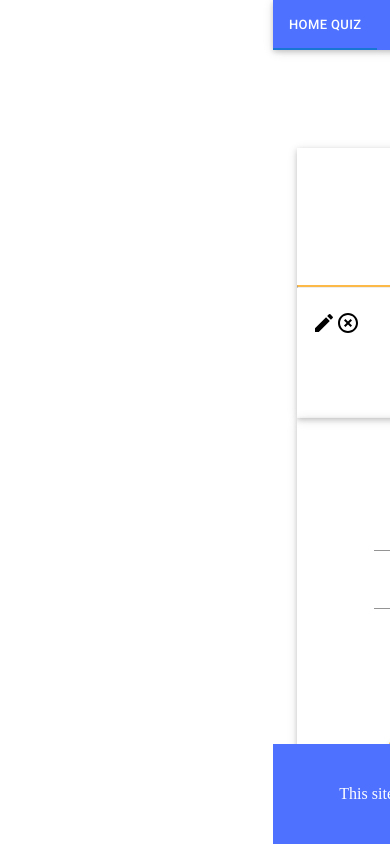
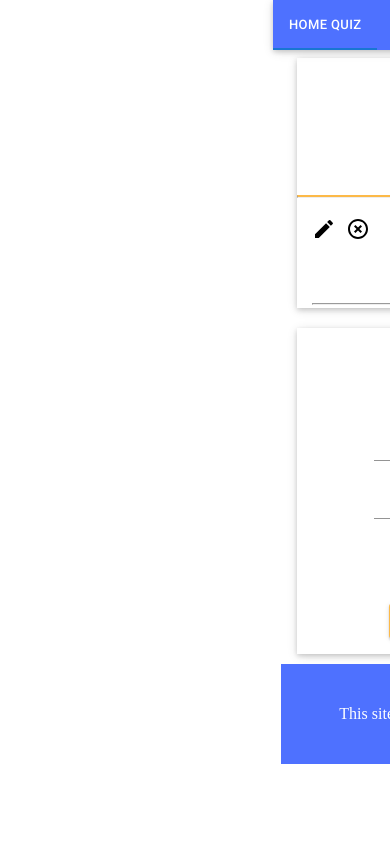
Before and after one commit to asaf6024/Reservation-System, a React (Create React App) app: page / in a window 390 px wide. Built offline with nearby package versions, Linux system fonts and the light colour scheme; data requests are answered from the project's data file.

Commit message:
last updates for deplopy

```diff
--- a/db.json
+++ b/db.json
@@ -1,22 +1,22 @@
 {
   "reservations": [
     {
-      "id": 269,
+      "id": 545,
       "firstName": "ישראל",
       "lastName": "ישראלי",
       "dateOfReservation": "2021-10-29"
     },
     {
-      "id": 560,
-      "firstName": "ליאור",
-      "lastName": "לוי",
-      "dateOfReservation": "2021-10-30"
+      "id": 767,
+      "firstName": "רוני",
+      "lastName": "כהן",
+      "dateOfReservation": "2021-10-06"
     },
     {
-      "id": 853,
-      "firstName": "רוני",
-      "lastName": "כהן",
-      "dateOfReservation": "2021-10-27"
+      "id": 567,
+      "firstName": "אסף",
+      "lastName": "אלמוג",
+      "dateOfReservation": "2021-10-30"
     }
   ]
 }
--- a/src/App.css
+++ b/src/App.css
@@ -10,3 +10,8 @@ html {
   position: relative;
   top: 100px;
 }
+@media only screen and (max-width: 600px) {
+  .container {
+    top: 10px;
+  }
+}
--- a/src/components/Edit/Edit.js
+++ b/src/components/Edit/Edit.js
@@ -151,7 +151,6 @@ const Edit = ({ reservationSelected, isUpdate, setIsUpdate, setReservations, res
                             type='text'
                             id="firstName"
                             name='firstName'
-                            placeholder='שם פרטי'
                             value={firstName}
                             onChange={e => setFirstName(e.target.value)}
                             ref={inputRef}
@@ -175,7 +174,6 @@ const Edit = ({ reservationSelected, isUpdate, setIsUpdate, setReservations, res
                             required
                             type='text'
                             id="lastName"
-                            placeholder='שם משפחה'
                             name='lastName'
                             value={lastName}
                             onChange={e => setLastName(e.target.value)}
@@ -201,13 +199,12 @@ const Edit = ({ reservationSelected, isUpdate, setIsUpdate, setReservations, res
                             required
                             type='date'
                             id='dateOfReservation'
-                            placeholder='Last Name'
                             name='dateOfReservation'
                             value={dateOfReservation}
                             onChange={e => setDateOfReservation(e.target.value)}
                             startAdornment={
                                 <InputAdornment position="start">
-                                    <DateRangeOutlined />
+                                    {/* <DateRangeOutlined /> */}
                                 </InputAdornment>
                             }
                         />
--- a/src/components/Edit/edit.css
+++ b/src/components/Edit/edit.css
@@ -9,7 +9,7 @@ form {
   box-shadow: 0 2px 5px 0 rgb(0 0 0 / 16%), 0 2px 10px 0 rgb(0 0 0 / 12%) !important;
 }
 form .labelForm {
-  right: 0 !important;
+  right: -50px !important;
 }
 form .inputForm {
   display: inline-block;
@@ -34,4 +34,13 @@ form .formButton button {
   form {
     width: 100%;
   }
+  form .formButton {
+    margin-bottom: 15px;
+  }
+  .editRow {
+    margin-top: 20px;
+  }
+  form .inputForm {
+    display: inline-flex !important;
+  }
 }
--- a/src/components/Footer/footer.css
+++ b/src/components/Footer/footer.css
@@ -26,3 +26,9 @@
   font-weight: bold;
   color: #fcb948;
 }
+@media only screen and (max-width: 600px) {
+  .footer {
+    margin-top: 20px;
+    position: relative;
+  }
+}
--- a/src/components/Reservations/Reservation/Reservation.js
+++ b/src/components/Reservations/Reservation/Reservation.js
@@ -36,6 +36,7 @@ const Reservation = ({ setReservations, reservations, getSelectedReservation, se
                     />
                 </div>
                 <h3>הזמנה {counter}</h3>
+
                 <p>{res.firstName} {res.lastName}</p>
                 <p>{new Date(res.dateOfReservation).toLocaleDateString('he-IL', { hour12: false })}</p>
                 <hr />
--- a/src/components/Reservations/Reservation/reservation.css
+++ b/src/components/Reservations/Reservation/reservation.css
@@ -1,12 +1,20 @@
 .cardOfReservarion {
-  padding: 15px;
+  padding-right: 15px;
+  padding-left: 15px;
+  margin: 0;
 }
 
 .cardOfReservarion .reservarionIcons {
   float: left;
 }
+.cardOfReservarion p,
+.cardOfReservarion h4 {
+  margin: 2px;
+}
+
 .cardOfReservarion .reservarionIcons svg {
   cursor: pointer;
+  padding-right: 10px;
 }
 .cardOfReservarion .reservarionIcons svg:hover {
   color: blue;
--- a/src/components/Reservations/reservations.css
+++ b/src/components/Reservations/reservations.css
@@ -17,6 +17,7 @@
 }
 @media only screen and (max-width: 600px) {
   .reservationsList {
-    height: 270px;
+    height: 250px;
+    overflow: auto;
   }
 }
```
Also changed, not shown: public/delawvery.JPG.
